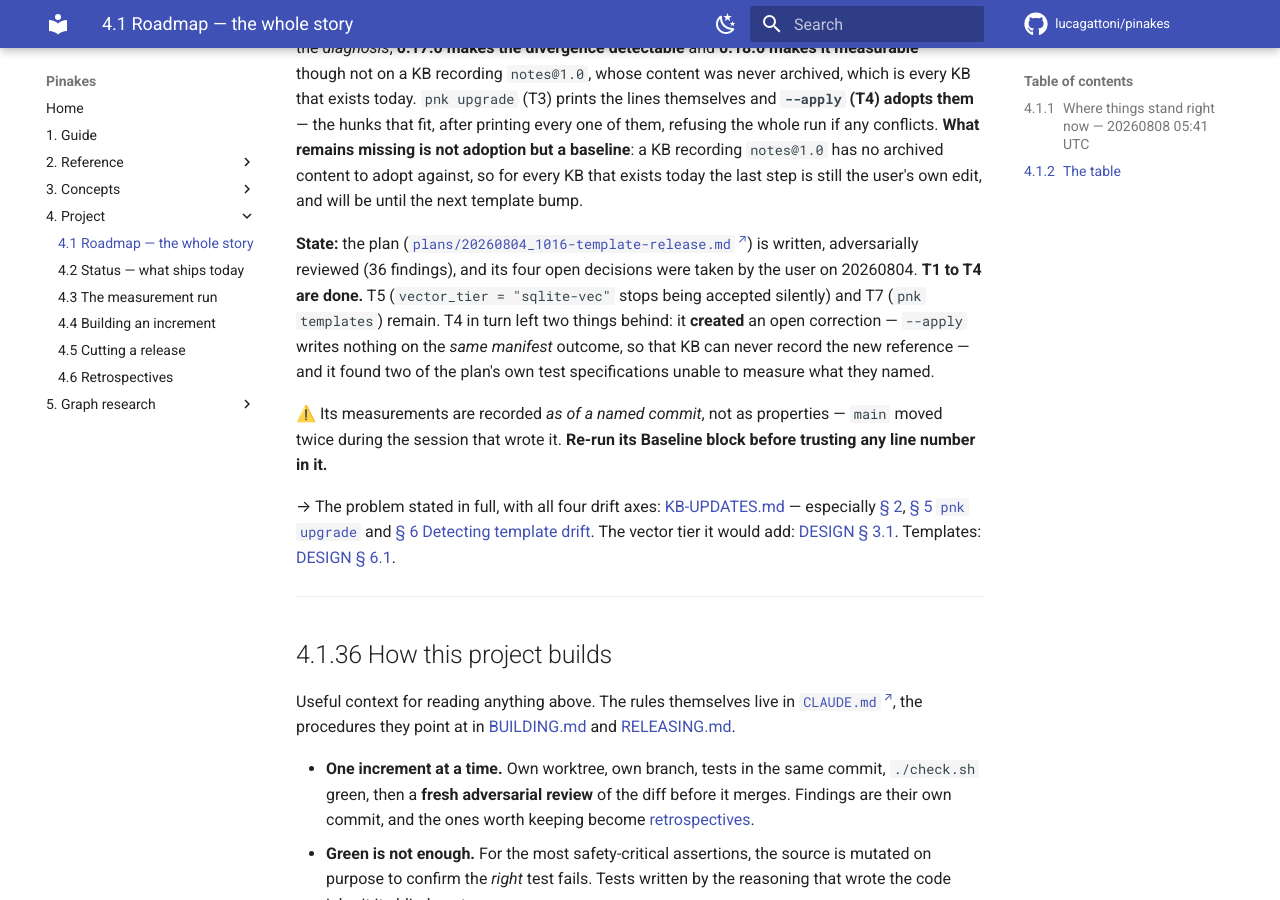
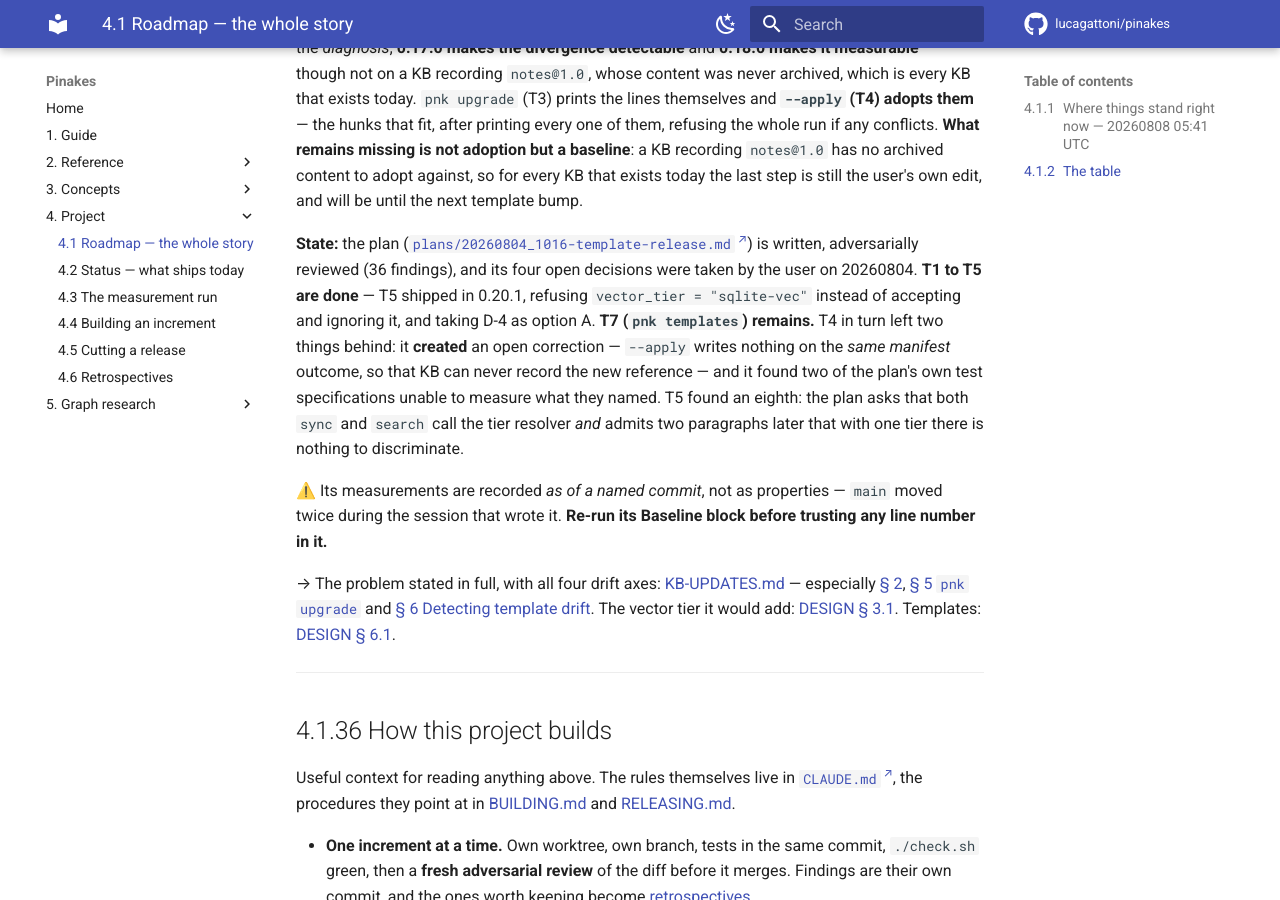
Before and after one commit to lucagattoni/Pinakes, an MkDocs documentation site: the page built from docs/ROADMAP.md, in a window 1280 px wide and 900 px high, scrolled down 29971 px. Built offline with MkDocs 1.6.1 and Material for MkDocs 9.7.7, drawn with Linux system fonts in a browser that asks for light colours; comment, search, counter and statistics services are not loaded; some of the changed text lies outside the part shown.

Commit message:
T5 review pass 1: two stale ROADMAP claims, and the same defect two files away
Adversarial pass over the increment, done by asking what the fix implies
elsewhere rather than by re-reading the diff. Three findings, all real:

1. docs/ROADMAP.md was stale in two places — its summary row said "T5, T7 to
   come" and its section said "T1 to T4 are done. T5 (...) remains". The docs
   pass updated STATUS, MANIFEST, DESIGN, VERIFICATION and docs/README and
   missed ROADMAP entirely, which is the exact failure the L7 retrospective
   already named: re-read the increment's own Docs list at the end. Both fixed.

2. eval.py records `settings.vector_tier` in the outcomes header — the
   configured string, so a KB on the default writes "vector_tier": "auto", as
   tools/rfc_corpus/outcomes.json does today. That is the defect T5 just fixed
   in the index's meta, one file over: `auto` is a request to choose, not a
   tier, so the field does not answer what a measurement artifact exists to
   answer. It bites at T6, whose gate compares two tiers' latency and memory.

   NOT fixed here. It is a choice, not a correction — recording the
   configuration is defensible, and switching would make a re-run of an
   existing artifact show a changed field where no measurement moved. Filed as
   open-corrections item 5, with the evidence that nothing reads the field
   (verified: no test asserts it, no tool consumes it). Never batch increments.

3. UNBUILT_VECTOR_TIERS was an unannotated dict at module scope next to two
   immutable tuples. Annotated Mapping[str, str] so the type checker refuses
   mutation of it.

./check.sh green, make docs green.

```diff
--- a/docs/ROADMAP.md
+++ b/docs/ROADMAP.md
@@ -110,7 +110,7 @@
 | | | **[Open corrections](#open-corrections--four-live)** | • **Four live** — two from building 2d, one from T3's review, one from T4's<br>• CRLF closed by T4; the same-manifest gap opened by it<br>• Building and reading find different classes; neither finds the other's<br>• None blocking |
 | | | **[The graph release, staged](#the-graph-release-staged--gates-only-not-scheduled)** | • PPR channel, the `[ner]` extra<br>• Gate-only: no implementation plan exists, by design<br>• Not scheduled |
 | | | **[The deep release](#the-deep-release)** | • `pnk ask --deep` — the budgeted agentic loop<br>• Only paid entry point still unbuilt |
-| | | **[The template release](#the-template-release--t1-shipped-in-0170)** | • Template ecosystem, `pnk upgrade`, `sqlite-vec` tier<br>• ✅ Plan written and reviewed, decisions taken<br>• **T1 shipped in 0.17.0, T2 in 0.18.0, T3 in 0.19.0, T4 in 0.20.0**; T5, T7 to come<br>• Cuts more than once (D-9), so the name stays here |
+| | | **[The template release](#the-template-release--t1-shipped-in-0170)** | • Template ecosystem, `pnk upgrade`, `sqlite-vec` tier<br>• ✅ Plan written and reviewed, decisions taken<br>• **T1 shipped in 0.17.0, T2 in 0.18.0, T3 in 0.19.0, T4 in 0.20.0, T5 in 0.20.1**; T7 to come<br>• Cuts more than once (D-9), so the name stays here |
 
 ---
 
@@ -1059,11 +1059,13 @@
 **State:** the plan
 ([`plans/20260804_1016-template-release.md`](https://github.com/lucagattoni/pinakes/blob/main/plans/20260804_1016-template-release.md))
 is written, adversarially reviewed (36 findings), and its four open decisions were taken by the user
-on 20260804. **T1 to T4 are done.** T5 (`vector_tier = "sqlite-vec"` stops being accepted silently)
-and T7 (`pnk templates`) remain. T4 in turn left two things behind: it **created** an open
-correction — `--apply` writes nothing on the *same manifest* outcome, so that KB can never record
-the new reference — and it found two of the plan's own test specifications unable to measure what
-they named.
+on 20260804. **T1 to T5 are done** — T5 shipped in 0.20.1, refusing `vector_tier = "sqlite-vec"`
+instead of accepting and ignoring it, and taking D-4 as option A. **T7 (`pnk templates`) remains.**
+T4 in turn left two things behind: it **created** an open correction — `--apply` writes nothing on
+the *same manifest* outcome, so that KB can never record the new reference — and it found two of the
+plan's own test specifications unable to measure what they named. T5 found an eighth: the plan asks
+that both `sync` and `search` call the tier resolver *and* admits two paragraphs later that with one
+tier there is nothing to discriminate.
 
 ⚠️ Its measurements are recorded *as of a named commit*, not as properties — `main` moved twice
 during the session that wrote it. **Re-run its Baseline block before trusting any line number in
```
Also changed, not shown: plans/20260731_1202-open-corrections.md (+29 -3 lines), 1 other file.
